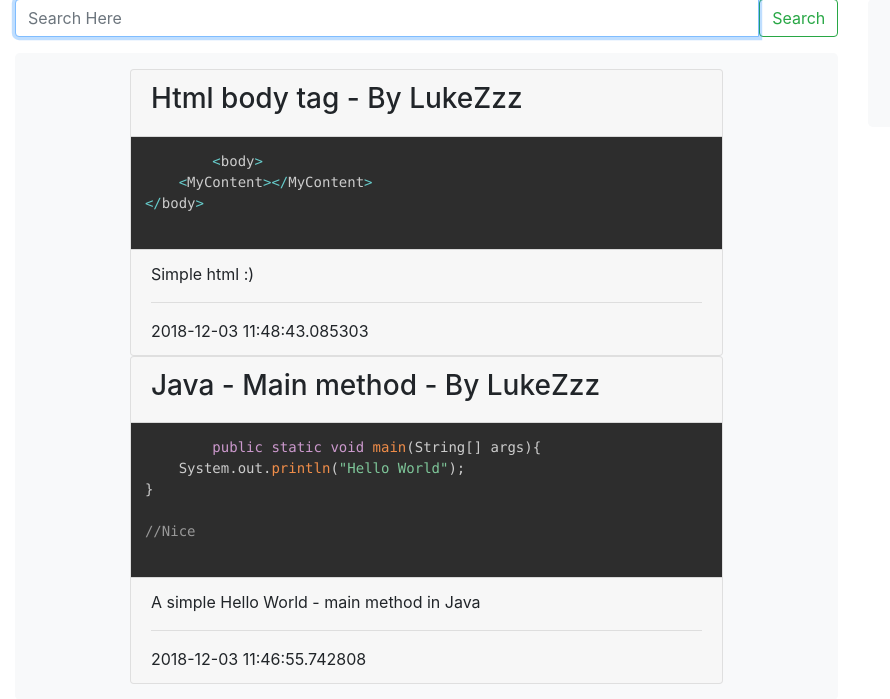
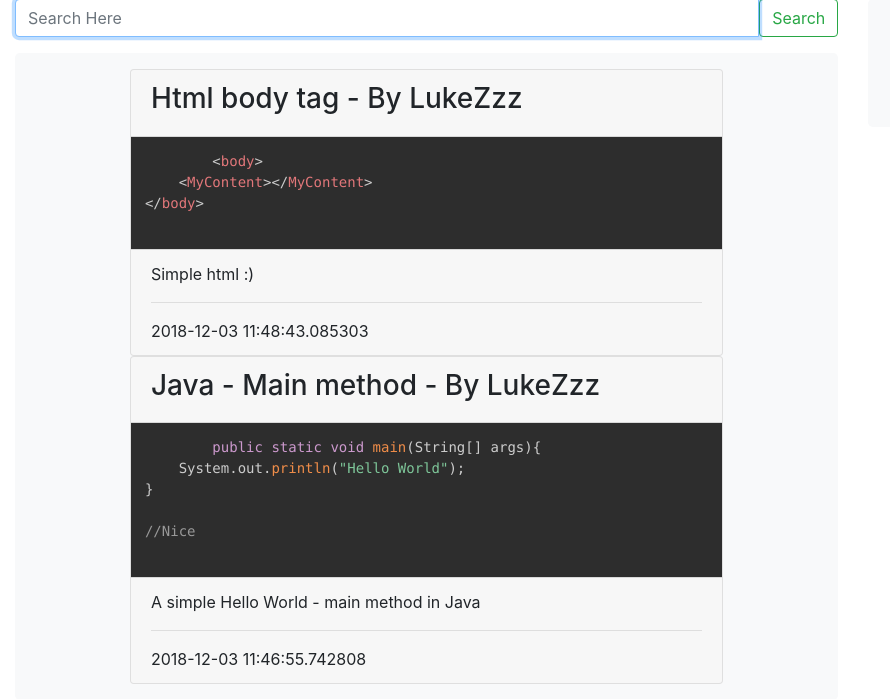
Before and after one commit to LukeZzzHD/CodeFrags, a Flask app: page / in a window 1280 px wide. Shown: the part 85-784 px from the top of the page, without its empty margins (0-890 px from the left). Run offline with Flask 2, Linux system fonts and the light colour scheme; data comes from the database, SQL or seed files in the repository; both versions use the stored data as it was after the commit; some libraries are stand-ins or nearby versions.

Commit message:
Prism completly working
:)

```diff
--- a/website/templates/posts.html
+++ b/website/templates/posts.html
@@ -4,7 +4,7 @@
     <h3>{{ post.title }} - By {{ post.author.username }}</h3>
   </div>
   <div class="card-body p-0">
-      <pre class="language-javascript m-0">
+      <pre class="language-{{ post.language.name }} m-0">
         <code>{{ post.code }}</code>
       </pre>
   </div>
--- a/website/users/forms.py
+++ b/website/users/forms.py
@@ -75,7 +75,7 @@ class ResetPasswordForm(FlaskForm):
 
 class NewPostForm(FlaskForm):
     title = StringField('Title', validators=[DataRequired(), Length(min=3, max=30)])
-    language = SelectField('Programming language', validators=[DataRequired()], choices=[('javascript', 'Javascript'), ('csharp', 'C#'), ('cplusplus', 'C++'), ('python', 'Python'), ('c', 'C')])
+    language = SelectField('Programming language', validators=[DataRequired()], choices=[('java', 'Java'), ('javascript', 'Javascript'), ('csharp', 'C#'), ('cpp', 'C++'), ('python', 'Python'), ('c', 'C'), ('markup', 'HTML'), ('ruby', 'Ruby'), ('sql', 'SQL'), ('css', 'CSS'), ('go', 'GO'), ('php', 'PHP'), ('jsx', 'JSX')])
     content = TextAreaField('Your Code', validators=[DataRequired()])
     description = TextAreaField('Post description', validators=[DataRequired()])
     submit = SubmitField('Post')
```
Also changed, not shown: website/cfrags.db.
